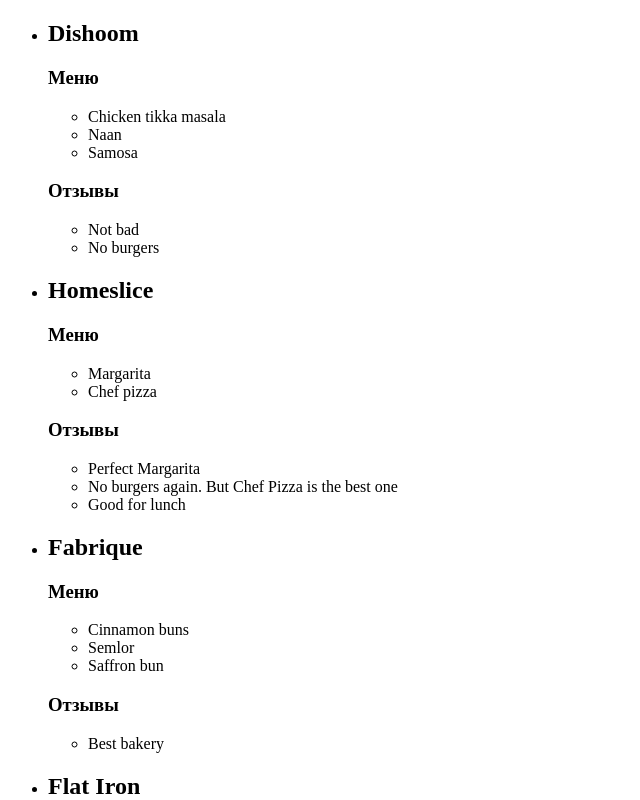
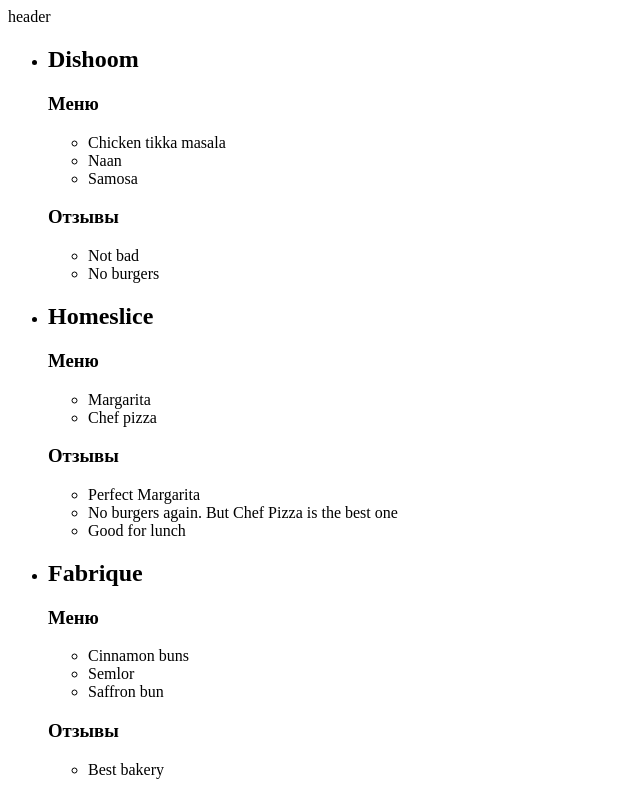
Before and after one commit to MaksNikulnikov/react_2025, a React (Vite) app: page / in a window 1280 px wide. Shown: the top 800 px of the page, without its empty margins (0-640 px from the left). Built offline with nearby package versions, Linux system fonts and the light colour scheme.

Commit message:
refactor: extract shared restaurant components

```diff
--- a/src/components/app/App.jsx
+++ b/src/components/app/App.jsx
@@ -1,27 +1,11 @@
-export const App = function ({restaurants}) {
+import { Layout } from "../layout/Layout";
+import { RestaurantsPage } from "../restaurants-page/RestaurantsPage";
+import { restaurants } from "../../assets/mock";
+
+export const App = function () {
   return (
-    <ul>
-      {restaurants.map(({ id, name, menu, reviews }) => {
-        return (
-          <li key={id}>
-            <h2>{name}</h2>
-
-            <h3>Меню</h3>
-            <ul>
-              {menu.map(({ id, name }) => (
-                <li key={id}>{name}</li>
-              ))}
-            </ul>
-
-            <h3>Отзывы</h3>
-            <ul>
-              {reviews.map(({ id, text }) => (
-                <li key={id}>{text}</li>
-              ))}
-            </ul>
-          </li>
-        );
-      })}
-    </ul>
+    <Layout>
+      <RestaurantsPage restaurants={restaurants} />
+    </Layout>
   );
 };
--- /dev/null
+++ b/src/components/layout/Layout.jsx
@@ -0,0 +1,9 @@
+export const Layout = ({children}) => {
+  return (
+    <>
+      <header>header</header>
+      <main>{children}</main>
+      <footer>footer</footer>
+    </>
+  );
+};
--- /dev/null
+++ b/src/components/menu-item/MenuItem.jsx
@@ -0,0 +1,7 @@
+import React from 'react'
+
+export default function MenuItem({ name }) {
+  return (
+    <li>{name}</li>
+  )
+}
--- /dev/null
+++ b/src/components/menu/Menu.jsx
@@ -0,0 +1,14 @@
+import React from 'react'
+import MenuItem from '../menu-item/MenuItem'
+
+export default function Menu({ menu }) {
+  return (<>
+  <h3>Меню</h3>
+      <ul>
+        {menu.map((menuItem) => (
+          <MenuItem key={menuItem.id} {...menuItem} />
+        ))}
+      </ul>
+  </>
+  )
+}
--- /dev/null
+++ b/src/components/resraurants-list/RestaurantsList.jsx
@@ -0,0 +1,12 @@
+import React from 'react'
+import Restaurant from '../restaurant/Restaurant'
+
+export default function RestaurantsList({ restaurants }) {
+  return (
+    <ul>
+      {restaurants.map((restaurant) => {
+        return <Restaurant key={restaurant.id} {...restaurant} />
+      })}
+    </ul>
+  )
+}
--- /dev/null
+++ b/src/components/restaurant/Restaurant.jsx
@@ -0,0 +1,12 @@
+import Menu from "../menu/Menu";
+import Reviews from "../reviews/Reviews";
+
+export default function Restaurant({ name, menu, reviews }) {
+  return (
+    <li>
+      <h2>{name}</h2>
+      <Menu menu={menu} />
+      <Reviews reviews={reviews} />
+    </li>
+  );
+}
--- /dev/null
+++ b/src/components/restaurants-page/RestaurantsPage.jsx
@@ -0,0 +1,7 @@
+import RestaurantsList from '../resraurants-list/RestaurantsList'
+
+export const RestaurantsPage = ({restaurants}) => {
+  return (
+    <RestaurantsList restaurants={restaurants} />
+  )
+}
--- /dev/null
+++ b/src/components/review/Review.jsx
@@ -0,0 +1,7 @@
+import React from 'react'
+
+export default function Review({ text }) {
+  return (
+     <li>{text}</li>
+  )
+}
--- /dev/null
+++ b/src/components/reviews/Reviews.jsx
@@ -0,0 +1,15 @@
+import React from "react";
+import Review from "../review/Review";
+
+export default function Reviews({ reviews }) {
+  return (
+    <>
+      <h3>Отзывы</h3>
+      <ul>
+        {reviews.map((review) => (
+          <Review key={review.id} {...review} />
+        ))}
+      </ul>
+    </>
+  );
+}
--- a/src/main.jsx
+++ b/src/main.jsx
@@ -1,6 +1,5 @@
 import { createRoot } from "react-dom/client";
-import { restaurants } from "./assets/mock";
 import { App } from "./components/app/app";
 
 createRoot(document.getElementById("root"))
-  .render(<App restaurants={restaurants}/>);
+  .render(<App/>);
```
